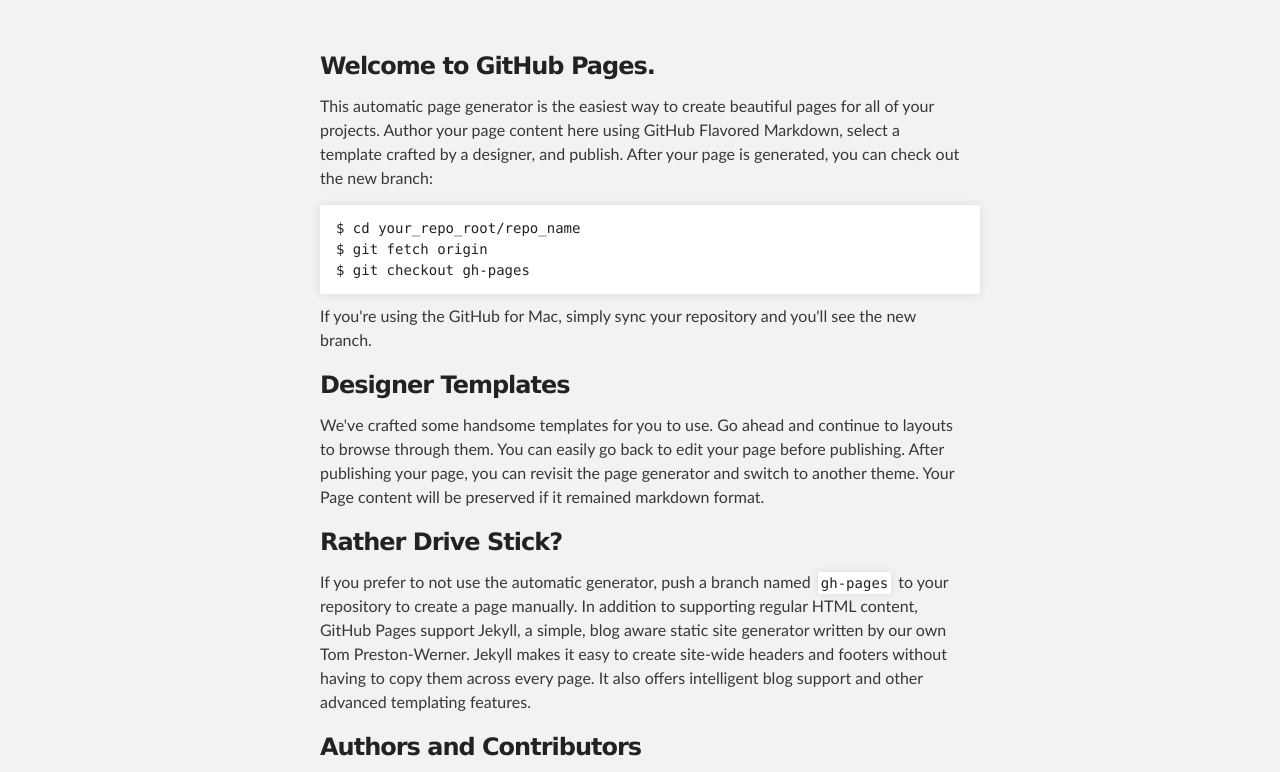
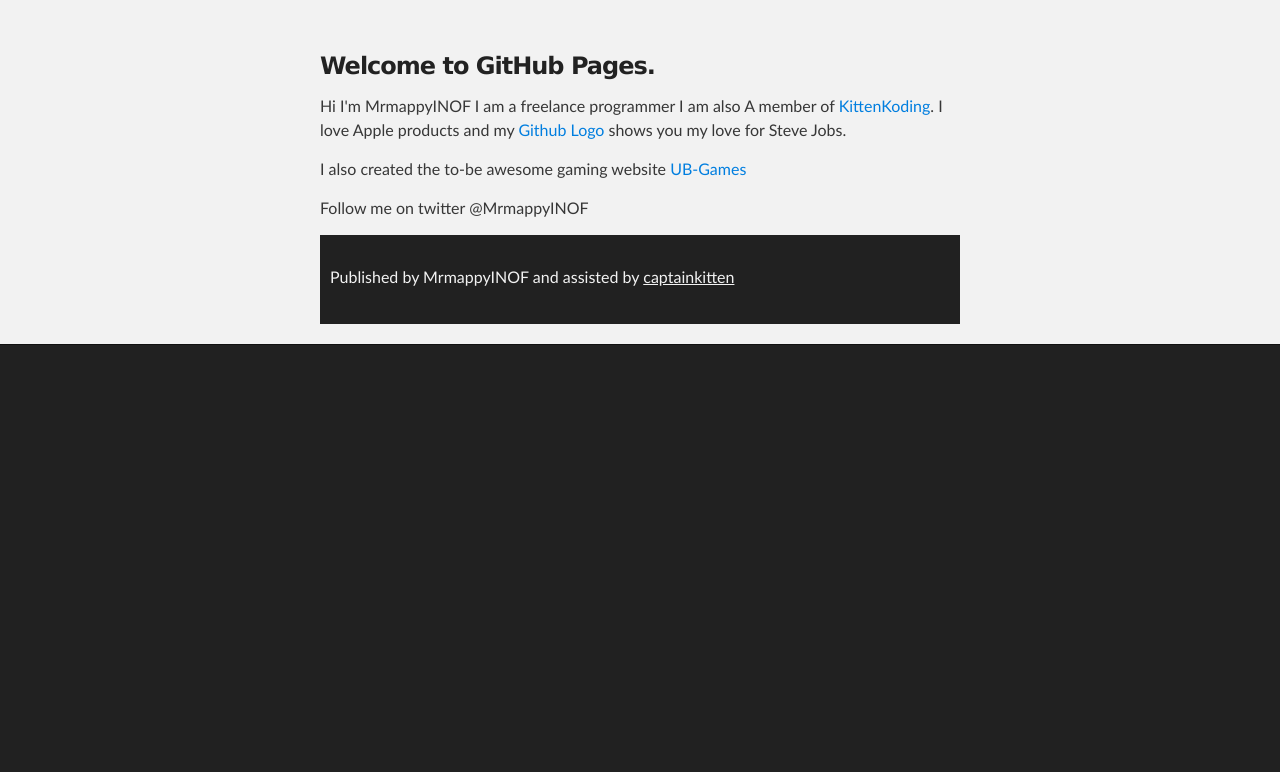
Before and after one commit to captainkitten/MrmappyINOF.github.io, a plain HTML site: page index.html in a window 1280 px wide. Shown: the part 176-948 px from the top of the page. After the commit the page ends 800 px from the top, so only its background shows below. Drawn offline with Linux system fonts and the light colour scheme.

Commit message:
Update index.html
edited the text and the footer

```diff
--- a/index.html
+++ b/index.html
@@ -30,41 +30,24 @@
         <h3>
 <a name="welcome-to-github-pages" class="anchor" href="#welcome-to-github-pages"><span class="octicon octicon-link"></span></a>Welcome to GitHub Pages.</h3>
 
-<p>This automatic page generator is the easiest way to create beautiful pages for all of your projects. Author your page content here using GitHub Flavored Markdown, select a template crafted by a designer, and publish. After your page is generated, you can check out the new branch:</p>
+<p>
+Hi I'm MrmappyINOF I am a freelance programmer I am also A member of <a href="kittenkoding.github.io">KittenKoding</a>.
+I love Apple products and my <a href="https://avatars0.githubusercontent.com/u/8082501?v=2&s=400">Github Logo</a>
+shows you my love for Steve Jobs.
+</p>
 
-<pre><code>$ cd your_repo_root/repo_name
-$ git fetch origin
-$ git checkout gh-pages
-</code></pre>
+<p>
+I also created the to-be awesome gaming website <a href="https://github.com/KittenKoding/UB-Games">UB-Games</a>
+</p>
 
-<p>If you're using the GitHub for Mac, simply sync your repository and you'll see the new branch.</p>
-
-<h3>
-<a name="designer-templates" class="anchor" href="#designer-templates"><span class="octicon octicon-link"></span></a>Designer Templates</h3>
-
-<p>We've crafted some handsome templates for you to use. Go ahead and continue to layouts to browse through them. You can easily go back to edit your page before publishing. After publishing your page, you can revisit the page generator and switch to another theme. Your Page content will be preserved if it remained markdown format.</p>
-
-<h3>
-<a name="rather-drive-stick" class="anchor" href="#rather-drive-stick"><span class="octicon octicon-link"></span></a>Rather Drive Stick?</h3>
-
-<p>If you prefer to not use the automatic generator, push a branch named <code>gh-pages</code> to your repository to create a page manually. In addition to supporting regular HTML content, GitHub Pages support Jekyll, a simple, blog aware static site generator written by our own Tom Preston-Werner. Jekyll makes it easy to create site-wide headers and footers without having to copy them across every page. It also offers intelligent blog support and other advanced templating features.</p>
-
-<h3>
-<a name="authors-and-contributors" class="anchor" href="#authors-and-contributors"><span class="octicon octicon-link"></span></a>Authors and Contributors</h3>
-
-<p>You can <a href="https://github.com/blog/821" class="user-mention">@mention</a> a GitHub username to generate a link to their profile. The resulting <code>&lt;a&gt;</code> element will link to the contributor's GitHub Profile. For example: In 2007, Chris Wanstrath (<a href="https://github.com/defunkt" class="user-mention">@defunkt</a>), PJ Hyett (<a href="https://github.com/pjhyett" class="user-mention">@pjhyett</a>), and Tom Preston-Werner (<a href="https://github.com/mojombo" class="user-mention">@mojombo</a>) founded GitHub.</p>
-
-<h3>
-<a name="support-or-contact" class="anchor" href="#support-or-contact"><span class="octicon octicon-link"></span></a>Support or Contact</h3>
-
-<p>Having trouble with Pages? Check out the documentation at <a href="http://help.github.com/pages">http://help.github.com/pages</a> or contact <a href="mailto:support@github.com">support@github.com</a> and we’ll help you sort it out.</p>
-      </section>
-    </div>
+<p>
+Follow me on twitter @MrmappyINOF
+</p>
 
     <!-- FOOTER  -->
     <div id="footer_wrap" class="outer">
       <footer class="inner">
-        <p>Published with <a href="http://pages.github.com">GitHub Pages</a></p>
+        <p>Published by MrmappyINOF and assisted by <a href="https://github.com/captainkitten/">captainkitten</a> </p>
       </footer>
     </div>
 
```
